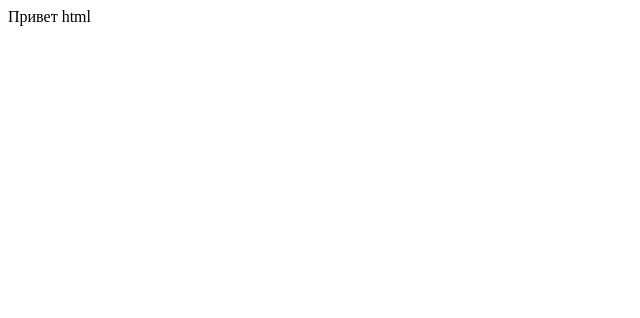
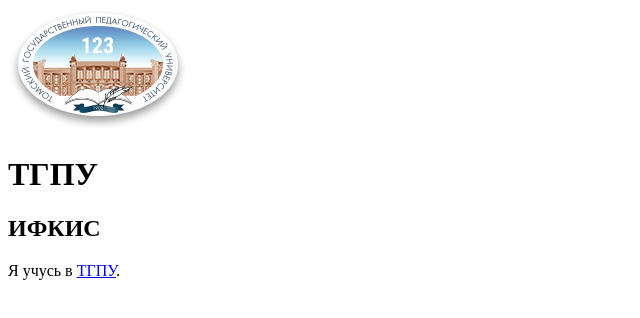
Before and after one commit to popovilya936-glitch/popovilya936-glitch.github.io, a plain HTML site: page index.html in a window 1280 px wide. Shown: the whole page, without its empty margins (0-640 px from the left). Drawn offline with Linux system fonts and the light colour scheme.

Commit message:
h1,h2,a,img

```diff
--- a/index.html
+++ b/index.html
@@ -4,6 +4,9 @@
 
      </head>
      <body>
-         Привет html
+        <img src="gerbtspu118.png">
+         <h1>ТГПУ</h1>
+         <h2>ИФКИС</h2>
+         <p>Я учусь в <a href="https://tspu.ru">ТГПУ</a>.</p>
     </body>
 </html>
```
Also changed, not shown: gerbtspu118.png (added).
